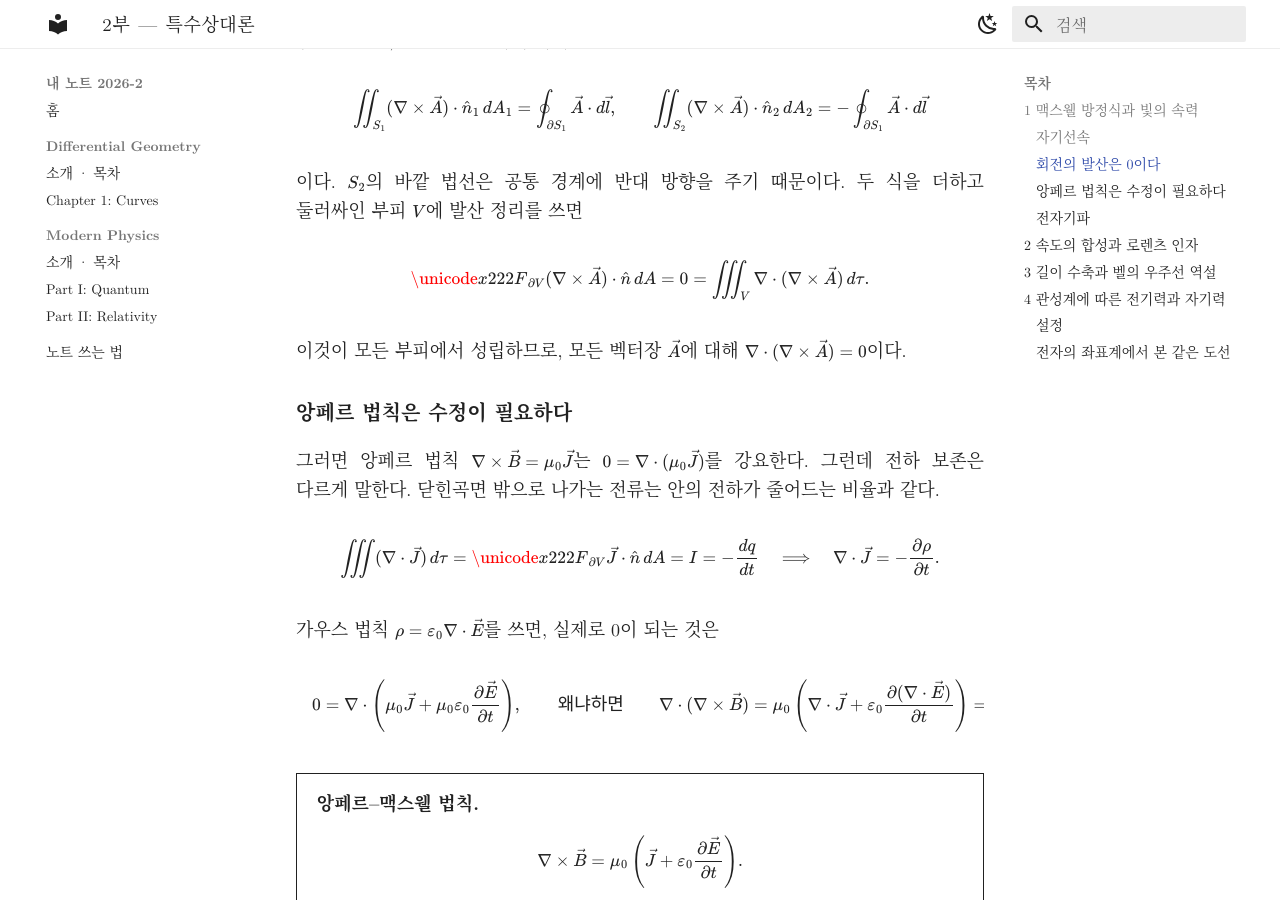
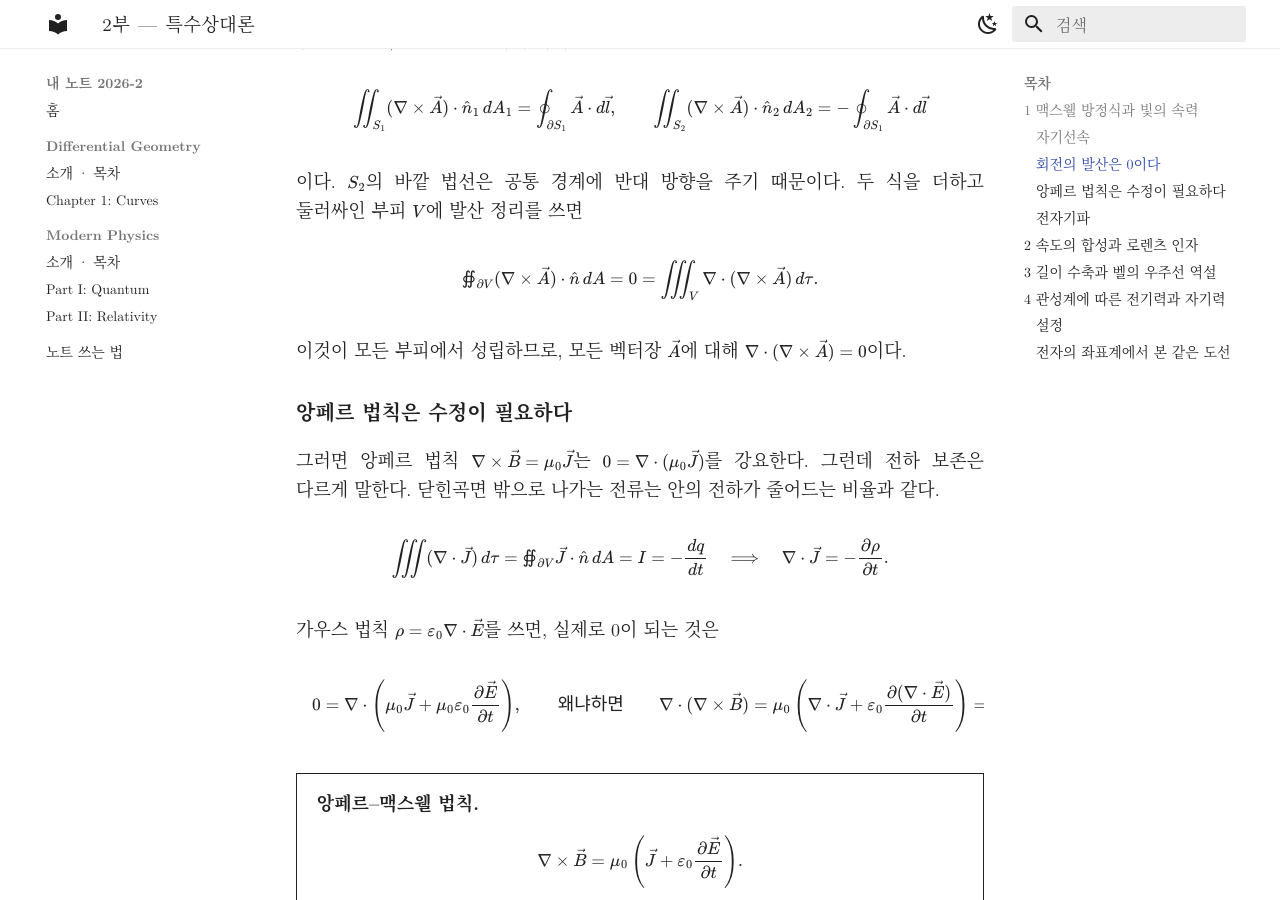
Before and after one commit to kmy-phy/notes-2026-2, an MkDocs documentation site: the page built from docs/modern-physics/relativity-ko.md, in a window 1280 px wide and 900 px high, scrolled down 1698 px. Built offline with MkDocs 1.6.1 and Material for MkDocs 9.7.7, drawn with Linux system fonts in a browser that asks for light colours.

Commit message:
Fix closed surface integral sign: load MathJax unicode extension, add \oiint
Co-Authored-By: Claude Opus 5.5 <noreply@anthropic.com>
Claude-Session: https://claude.ai/code/session_01WEpTBNNeJKJyXizT1qGUT4

```diff
--- a/docs/javascripts/mathjax.js
+++ b/docs/javascripts/mathjax.js
@@ -1,5 +1,9 @@
 window.MathJax = {
+  loader: { load: ["[tex]/unicode"] },
   tex: {
+    packages: { "[+]": ["unicode"] },
+    // 닫힌곡면 적분 기호 ∯
+    macros: { oiint: "\\mathop{\\unicode{x222F}}\\nolimits" },
     inlineMath: [["\\(", "\\)"]],
     displayMath: [["\\[", "\\]"]],
     processEscapes: true,
--- a/docs/modern-physics/relativity-ko.md
+++ b/docs/modern-physics/relativity-ko.md
@@ -47,7 +47,7 @@ $$
 이다. $S_2$의 바깥 법선은 공통 경계에 반대 방향을 주기 때문이다. 두 식을 더하고 둘러싸인 부피 $V$에 발산 정리를 쓰면
 
 $$
-\unicode{x222F}_{\partial V} (\nabla\times\vec A)\cdot\hat n\, dA = 0 = \iiint_V \nabla\cdot(\nabla\times\vec A)\, d\tau .
+\oiint_{\partial V} (\nabla\times\vec A)\cdot\hat n\, dA = 0 = \iiint_V \nabla\cdot(\nabla\times\vec A)\, d\tau .
 $$
 
 이것이 모든 부피에서 성립하므로, 모든 벡터장 $\vec A$에 대해 $\nabla\cdot(\nabla\times\vec A) = 0$이다.
@@ -57,7 +57,7 @@ $$
 그러면 앙페르 법칙 $\nabla\times\vec B = \mu_0\vec J$는 $0 = \nabla\cdot(\mu_0\vec J)$를 강요한다. 그런데 전하 보존은 다르게 말한다. 닫힌곡면 밖으로 나가는 전류는 안의 전하가 줄어드는 비율과 같다.
 
 $$
-\iiint (\nabla\cdot\vec J)\, d\tau = \unicode{x222F}_{\partial V}\vec J\cdot\hat n\, dA = I = -\frac{dq}{dt}
+\iiint (\nabla\cdot\vec J)\, d\tau = \oiint_{\partial V}\vec J\cdot\hat n\, dA = I = -\frac{dq}{dt}
 \quad\Longrightarrow\quad
 \nabla\cdot\vec J = -\frac{\partial\rho}{\partial t} .
 $$
```
Also changed, not shown: docs/modern-physics/relativity.md (+2 -2 lines).
